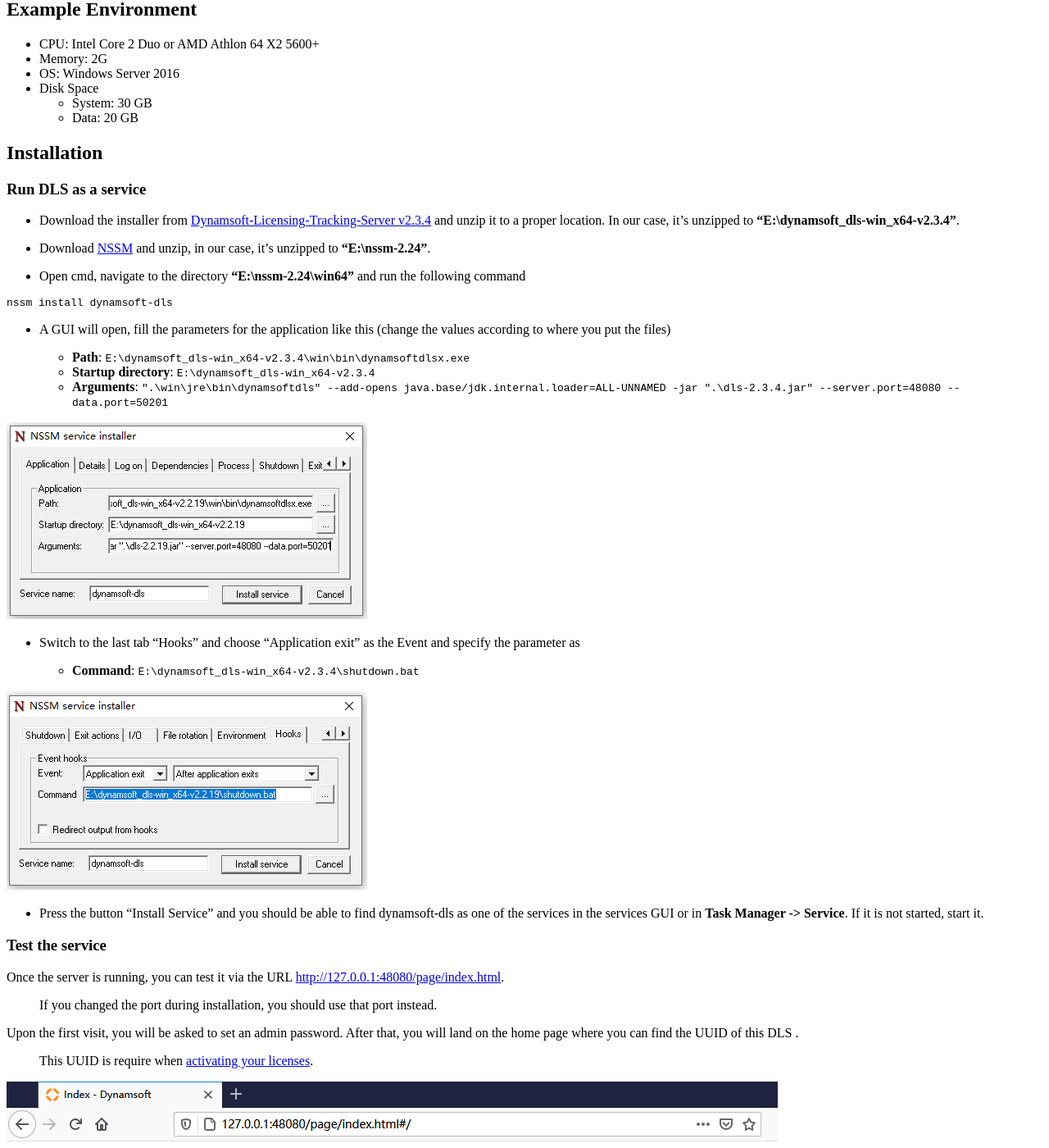
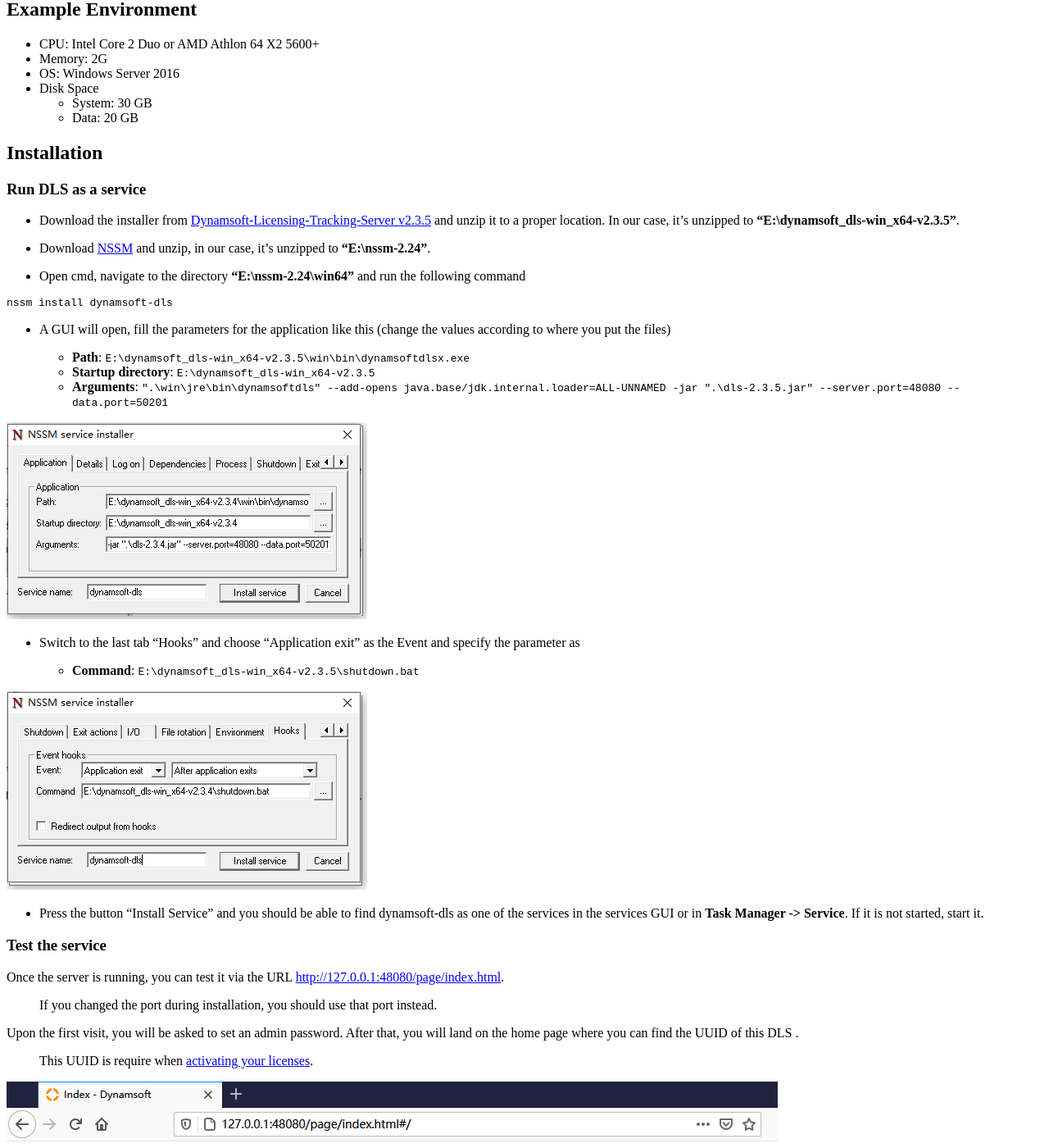
Before and after one commit to dynamsoft-docs/license-server-docs, a Jekyll site: the page built from selfhosting/DLSonWindows.md, in a window 1280 px wide and 1400 px high, scrolled down 689 px. Shown: the whole window at 82% size. Built offline with Jekyll 4.4.1, drawn with Linux system fonts in a browser that asks for light colours.

Commit message:
update to 2.3.5

```diff
--- a/selfhosting/DLSonWindows.md
+++ b/selfhosting/DLSonWindows.md
@@ -22,7 +22,7 @@
 
 ### Run DLS as a service
 
-* Download the installer from [Dynamsoft-Licensing-Tracking-Server v2.3.4](https://tst.dynamsoft.com/public/download/dls/2.3.4/dynamsoft_dls-win_x64-v2.3.4.zip) and unzip it to a proper location. In our case, it's unzipped to **"E:\dynamsoft_dls-win_x64-v2.3.4"**.
+* Download the installer from [Dynamsoft-Licensing-Tracking-Server v2.3.5](https://tst.dynamsoft.com/public/download/dls/2.3.5/dynamsoft_dls-win_x64-v2.3.5.zip) and unzip it to a proper location. In our case, it's unzipped to **"E:\dynamsoft_dls-win_x64-v2.3.5"**.
 
 * Download [NSSM](https://nssm.cc/ci/nssm-2.24-101-g897c7ad.zip) and unzip, in our case, it's unzipped to **"E:\nssm-2.24"**.
 
@@ -34,15 +34,15 @@
 
 * A GUI will open, fill the parameters for the application like this (change the values according to where you put the files)
 
-  * **Path**: `E:\dynamsoft_dls-win_x64-v2.3.4\win\bin\dynamsoftdlsx.exe`
-  * **Startup directory**: `E:\dynamsoft_dls-win_x64-v2.3.4`
-  * **Arguments**: `".\win\jre\bin\dynamsoftdls" --add-opens java.base/jdk.internal.loader=ALL-UNNAMED -jar ".\dls-2.3.4.jar" --server.port=48080 --data.port=50201`
+  * **Path**: `E:\dynamsoft_dls-win_x64-v2.3.5\win\bin\dynamsoftdlsx.exe`
+  * **Startup directory**: `E:\dynamsoft_dls-win_x64-v2.3.5`
+  * **Arguments**: `".\win\jre\bin\dynamsoftdls" --add-opens java.base/jdk.internal.loader=ALL-UNNAMED -jar ".\dls-2.3.5.jar" --server.port=48080 --data.port=50201`
 
 ![nssm-001]({{site.assets}}imgs/nssm-001.png)
 
 * Switch to the last tab "Hooks" and choose "Application exit" as the Event and specify the parameter as
 
-  * **Command**: `E:\dynamsoft_dls-win_x64-v2.3.4\shutdown.bat`
+  * **Command**: `E:\dynamsoft_dls-win_x64-v2.3.5\shutdown.bat`
 
 ![nssm-002]({{site.assets}}imgs/nssm-002.png)
 
```
Also changed, not shown: selfhosting/DLSonLinux.md (+2 -2 lines), assets/imgs/nssm-001.png, assets/imgs/nssm-002.png.
